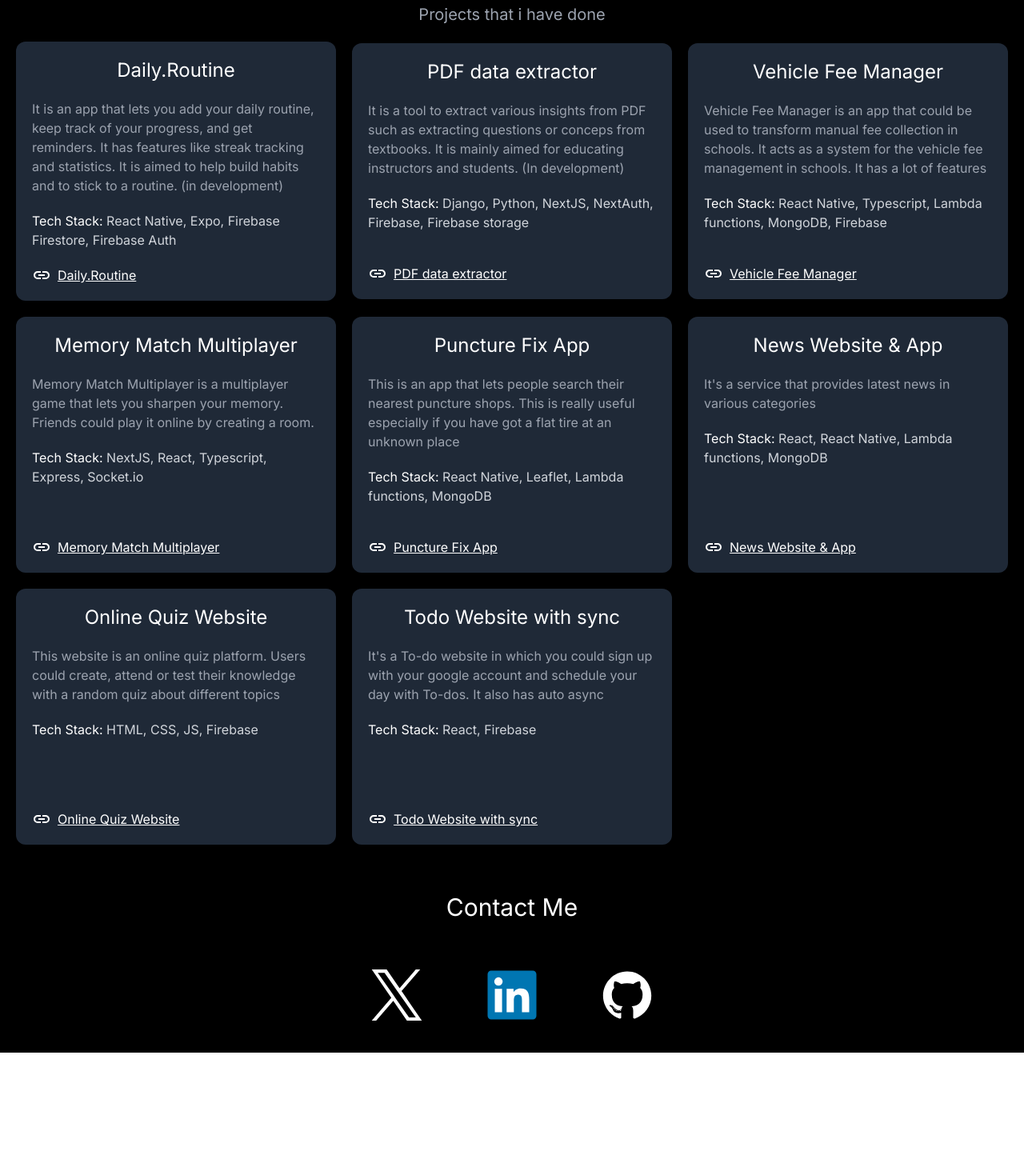
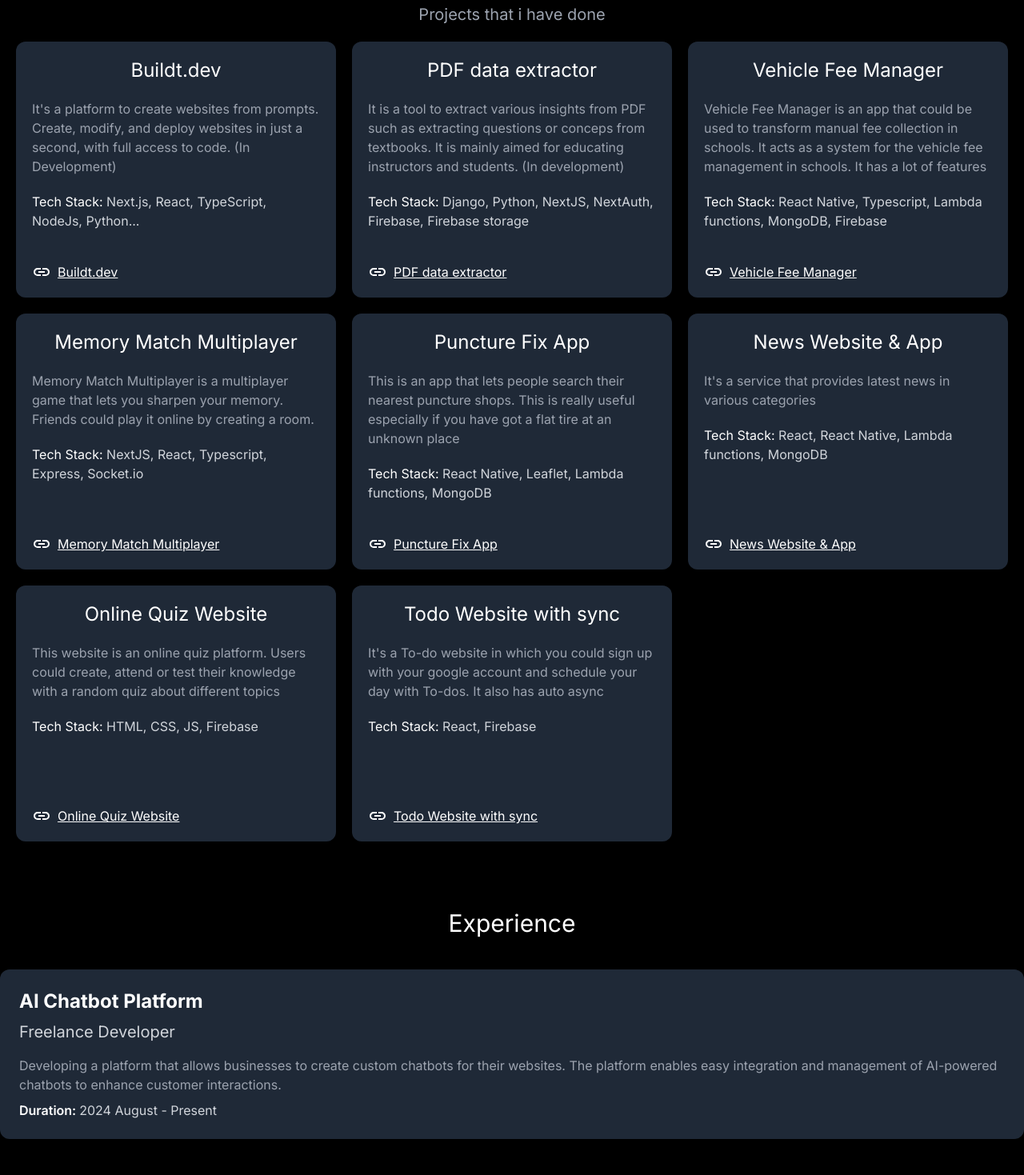
Before and after one commit to User-1289/portfolio, a Next.js app: page / in a window 1280 px wide. Shown: the part 1220-2689 px from the top of the page at 80% size. Before the commit the page ends 2536 px from the top, so only its background shows below. Built offline with nearby package versions, Linux system fonts and the light colour scheme.

Commit message:
added some more projects and experience also

```diff
--- a/src/app/components/Projects.tsx
+++ b/src/app/components/Projects.tsx
@@ -1,13 +1,13 @@
-import React, { useEffect, useRef, useState } from 'react'
+import React from 'react'
 
 const Projects: React.FC = ({}) => {
 
     let projectsInfo = [
         {
-            name:"Daily.Routine",
-            details:"It is an app that lets you add your daily routine, keep track of your progress, and get reminders. It has features like streak tracking and statistics. It is aimed to help build habits and to stick to a routine. (in development)",
-            techStacks:"React Native, Expo, Firebase Firestore, Firebase Auth",
-            url:""
+            name: "Buildt.dev",
+            details: "It's a platform to create websites from prompts. Create, modify, and deploy websites in just a second, with full access to code. (In Development)",
+            techStacks: "Next.js, React, TypeScript, NodeJs, Python...",
+            url: "https://buildt.dev"
         },
         {
             name:"PDF data extractor",
@@ -53,7 +53,17 @@
         },
     ]
 
-    return(
+    let experienceInfo = [
+        {
+            name: "AI Chatbot Platform",
+            role: "Freelance Developer",
+            details: "Developing a platform that allows businesses to create custom chatbots for their websites. The platform enables easy integration and management of AI-powered chatbots to enhance customer interactions.",
+            techStacks: "React, Node.js, OpenAI API, MongoDB",
+            duration: "2024 August - Present"
+        }
+    ]
+
+    return (
         <div id='Projects' className='mt-5'>
             <h1 className='text-center text-3xl'>Projects</h1>
             <h2 className='text-xl text-center mt-5 text-gray-400'>Projects that i have done</h2>
@@ -75,6 +85,22 @@
                     </div>
                 ))}
             </div>
+
+            <h1 className='text-center text-3xl mt-16'>Experience</h1>
+            <div className='mt-10'>
+                {experienceInfo.map((exp, i) => (
+                    <div key={i} className='bg-gray-800 p-6 rounded-xl mb-8'>
+                        <h2 className='text-2xl font-bold'>{exp.name}</h2>
+                        <h3 className='text-xl text-gray-300 mt-2'>{exp.role}</h3>
+                        <p className='text-gray-400 mt-4'>{exp.details}</p>
+
+                        <div className='mt-2'>
+                            <span className='font-semibold'>Duration: </span>
+                            <span className='text-gray-300'>{exp.duration}</span>
+                        </div>
+                    </div>
+                ))}
+            </div>
         </div>
     )
 }
```
